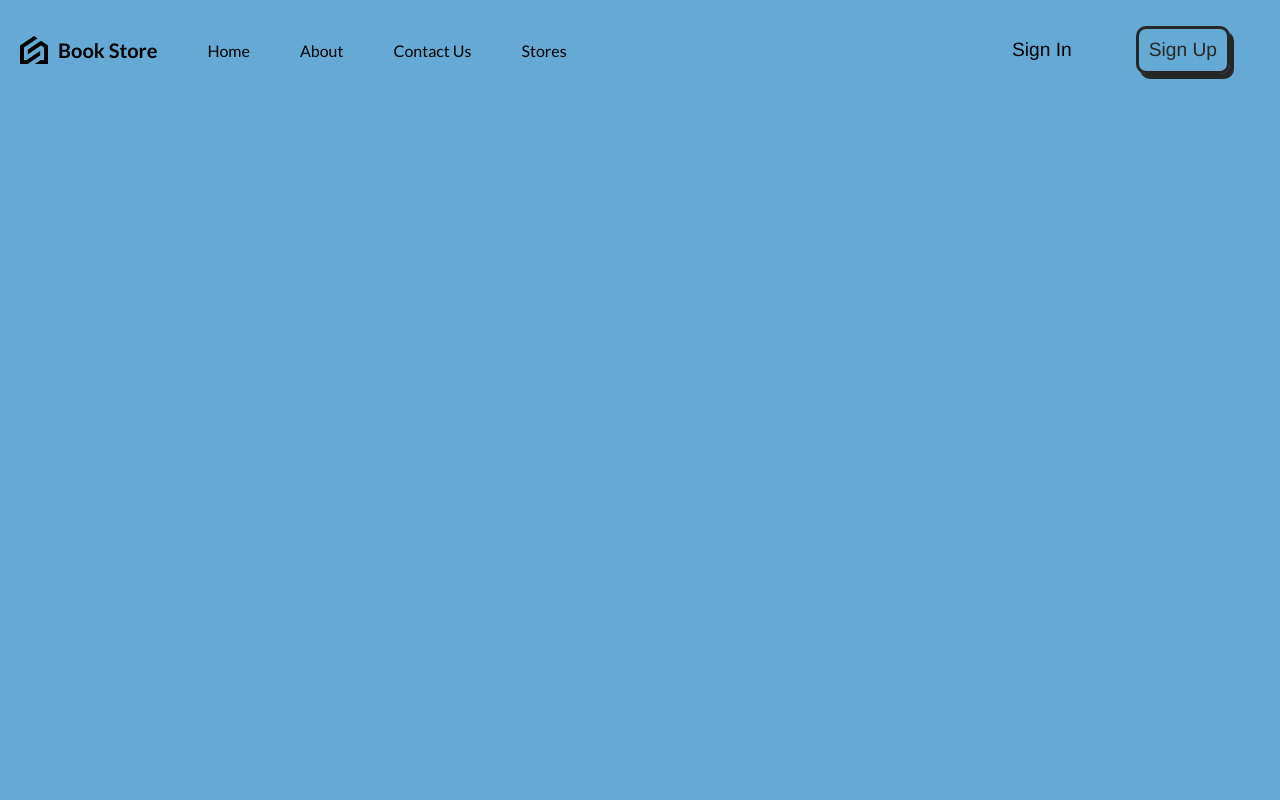
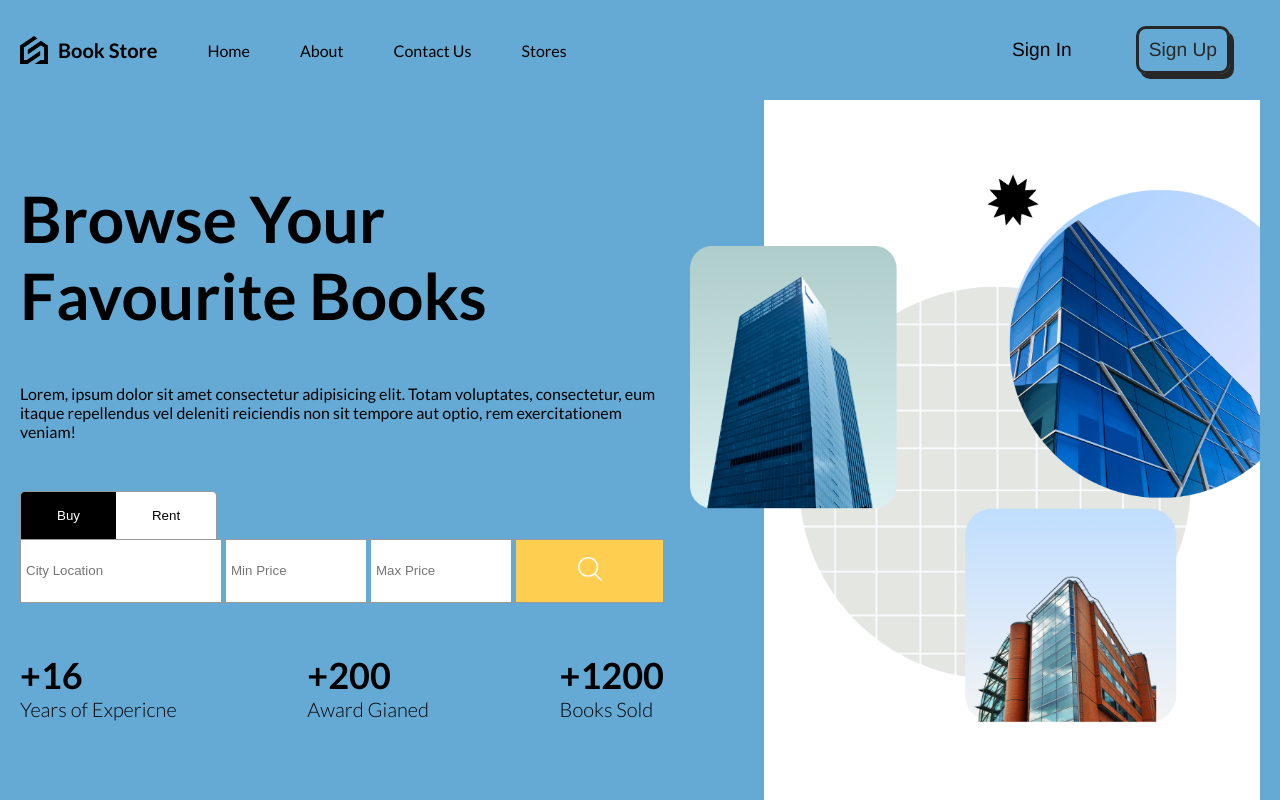
Before and after one commit to Rishi-9949/Web-Dev, a React (Vite) app: page / in a window 1280 px wide. Shown: the top 807 px of the page. Built offline with nearby package versions, Linux system fonts and the light colour scheme.

Commit message:
Updated Hompage
hompage editing

```diff
--- a/src/App.jsx
+++ b/src/App.jsx
@@ -1,11 +1,17 @@
 import Navbar from "./components/Navbar/Navbar"
 import "./layout.scss"
+import HomePage from "./routes/homePage/homePage"
 
 
 function App() {
   return (
     <div className="layout">
-      <Navbar/>
+      <div className="navbar">
+        <Navbar/>
+      </div>
+      <div className="content">
+        <HomePage/>
+      </div>
     </div>
   )
 }
--- /dev/null
+++ b/src/components/searchBar/SearchBar.jsx
@@ -0,0 +1,39 @@
+import { useState } from "react"
+import "./SearchBar.scss"
+
+const types = ["buy","rent"];
+
+function SearchBar() {
+  const[query,setQuery] = useState({
+    type:"buy",
+    Location:"",
+    minPrice:0,
+    maxPrice:0,
+  });
+
+  const switchType = (val) => {
+    setQuery((prev)=>({...prev,type:val}));
+  };
+
+  return (
+  <div className='SearchBar'>
+    <div className="type">
+      {types.map((type) => (
+        <button key={type} onClick={()=> switchType(type)} className={query.type === type ? "active" : "" }>
+          {type}
+        </button>
+      ))}
+    </div>
+    <form>
+      <input type="text" name="location" placeholder="City Location"/>
+      <input type="text" name="minPrice" min={0} max={1000} placeholder="Min Price"/>
+      <input type="text" name="maxPrice" min={0} max={1000} placeholder="Max Price"/>
+      <button>
+        <img src="search.png"/>
+      </button>
+    </form>
+  </div>
+  )
+}
+
+export default SearchBar
--- /dev/null
+++ b/src/components/searchBar/SearchBar.scss
@@ -0,0 +1,62 @@
+@import "../../responsive.scss";
+
+
+.SearchBar {
+  .type {
+    button {
+      padding: 16px 36px;
+      border: 1px solid #999;
+      border-bottom: none;
+      cursor: pointer;
+      background-color: white;
+      text-transform: capitalize;
+
+      &.active {
+        background-color: black;
+        color: white;
+      }
+
+      &:first-child {
+        border-top-left-radius: 5px;
+        border-right: none;
+      }
+      &:last-child {
+        border-top-right-radius: 5px;
+        border-left: none;
+      }
+    }
+  }
+
+  form {
+    border: 1px solid #999;
+    display: flex;
+    justify-content: space-between;
+    height: 64px;
+    gap: 5px;
+
+    input {
+      border: none;
+      padding: 0px 10px;
+      width: 200px;
+
+      @include lg {
+        padding: 0px 5px;
+        &:nth-child(2),&:nth-child(3){
+          width: 140px;
+        }
+
+      }
+    }
+    button {
+      border: none;
+      cursor: pointer;
+      background-color: #fece51;
+      flex: 1;
+
+      img {
+        width: 24px;
+        height: 24px;
+      }
+    }
+  }
+}
--- a/src/layout.scss
+++ b/src/layout.scss
@@ -6,6 +6,8 @@
     margin-right: auto;
     padding-right: 20px;
     padding-left: 20px;
+    display: flex;
+    flex-direction: column;
 
 
     @include lg{
@@ -21,4 +23,7 @@
         max-width: 640px;
     }
 
+    .content{
+        flex: 1;
+    }
 }
--- /dev/null
+++ b/src/routes/homePage/homePage.jsx
@@ -0,0 +1,37 @@
+import SearchBar from "../../components/searchBar/SearchBar"
+import "./homePage.scss"
+
+function HomePage() {
+  return (
+  <div className='homePage'>
+    <div className="textContainer">
+      <div className="wrapper">
+        	<h1 className="tittle" >
+            Browse Your Favourite Books
+            </h1>
+            <p>Lorem, ipsum dolor sit amet consectetur adipisicing elit. Totam voluptates, consectetur, eum itaque repellendus vel deleniti reiciendis non sit tempore aut optio, rem exercitationem veniam!</p>
+            <SearchBar />
+            <div className="boxes">
+              <div className="box">
+                <h1>+16</h1>
+                <h2>Years of Expericne</h2>
+              </div>
+              <div className="box">
+                <h1>+200</h1>
+                <h2>Award Gianed</h2>
+              </div>
+              <div className="box">
+                <h1>+1200</h1>
+                <h2>Books Sold</h2>
+              </div>
+            </div>
+      </div>
+    </div>
+    <div className="imgContainer">
+      <img src="/bg.png" alt="" />
+    </div>
+  </div>
+  )
+}
+
+export default HomePage
--- /dev/null
+++ b/src/routes/homePage/homePage.scss
@@ -0,0 +1,52 @@
+@import "../../responsive.scss";
+
+.homePage {
+  display: flex;
+  height: 100%;
+
+  .textContainer {
+    flex: 3;
+
+    .wrapper {
+      padding-right: 100px;
+      display: flex;
+      flex-direction: column;
+      justify-content: center;
+      gap: 50px;
+      height: 100%;
+
+      .tittle {
+        font-size: 64px;
+      }
+      .boxes {
+        display: flex;
+        justify-content: space-between;
+
+        h1 {
+          font-size: 36px;
+        }
+        h2 {
+          font-size: 20px;
+          font-weight: 300;
+        }
+      }
+    }
+  }
+  .imgContainer {
+    flex: 2;
+    background-color: white;
+    position: relative;
+    display: flex;
+    align-items: center;
+
+    @include md{
+      display: none;
+    }
+
+    img {
+      width: 115%;
+      position: absolute;
+      right: 0;
+    }
+  }
+}
```
